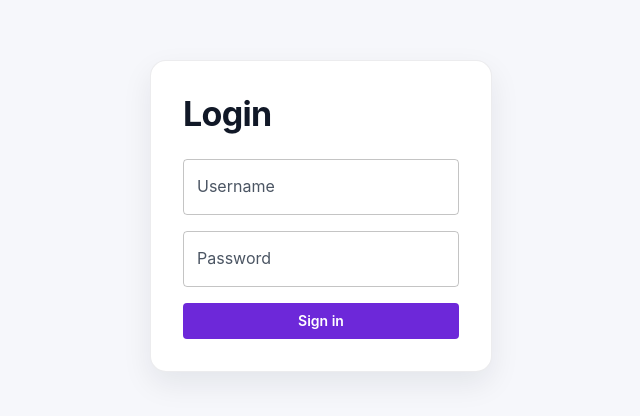
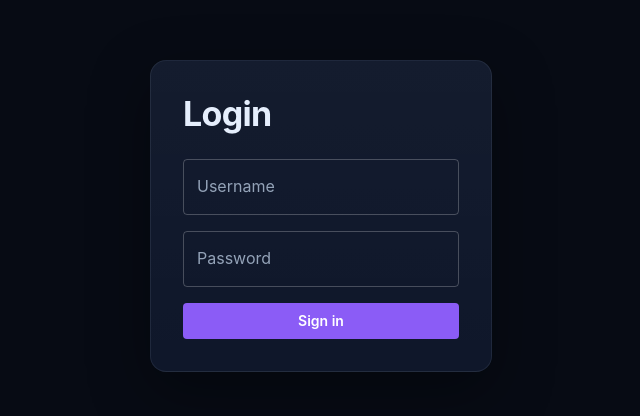
Before and after one commit to kavod-or/rakez, a React (Vite) app in the folder frontend/: page /login in a window 1280 px wide. Shown: the part 136-552 px from the top of the page, without its empty margins (319-959 px from the left). Built offline with nearby package versions, Linux system fonts and the light colour scheme; no server answers.

Commit message:
default theme

```diff
--- a/frontend/src/theme.ts
+++ b/frontend/src/theme.ts
@@ -2,20 +2,20 @@ import {createTheme} from '@mui/material/styles'
 
 export const theme = createTheme({
     palette: {
-        mode: 'light',
+        mode: 'dark',
         primary: {
-            main: '#6d28d9',
+            main: '#8b5cf6',
         },
         secondary: {
-            main: '#0f766e',
+            main: '#2dd4bf',
         },
         background: {
-            default: '#f6f7fb',
-            paper: '#ffffff',
+            default: '#070b14',
+            paper: '#0f172a',
         },
         text: {
-            primary: '#111827',
-            secondary: '#4b5563',
+            primary: '#e5eefc',
+            secondary: '#94a3b8',
         },
     },
     shape: {
@@ -55,19 +55,39 @@ export const theme = createTheme({
     components: {
         MuiCssBaseline: {
             styleOverrides: {
-                body: {
-                    backgroundColor: '#f6f7fb',
-                },
                 '*': {
                     boxSizing: 'border-box',
+                },
+                html: {
+                    minHeight: '100%',
+                },
+                body: {
+                    minHeight: '100vh',
+                    margin: 0,
+                    backgroundColor: '#070b14',
+                    backgroundImage: `
+            radial-gradient(circle at 20% 20%, transparent 28%),
+            radial-gradient(circle at 80% 0%, transparent 24%),
+            radial-gradient(rgba(255, 255, 255, 0.07) 1px, transparent 1px),
+            radial-gradient(rgba(255, 255, 255, 0.035) 1px, transparent 1px)
+          `,
+                    backgroundSize: '100% 100%, 100% 100%, 28px 28px, 56px 56px',
+                    backgroundPosition: 'center, center, 0 0, 14px 14px',
+                    backgroundAttachment: 'fixed',
+                    color: '#e5eefc',
+                },
+                '#root': {
+                    minHeight: '100vh',
                 },
             },
         },
         MuiPaper: {
             styleOverrides: {
                 root: {
-                    border: '1px solid rgba(17, 24, 39, 0.08)',
-                    boxShadow: '0 12px 30px rgba(17, 24, 39, 0.08)',
+                    border: '1px solid rgba(148, 163, 184, 0.12)',
+                    backgroundImage: 'linear-gradient(180deg, rgba(255,255,255,0.02), transparent)',
+                    boxShadow: '0 20px 60px rgba(0, 0, 0, 0.35)',
+                    backdropFilter: 'blur(14px)',
                 },
             },
         },
```
